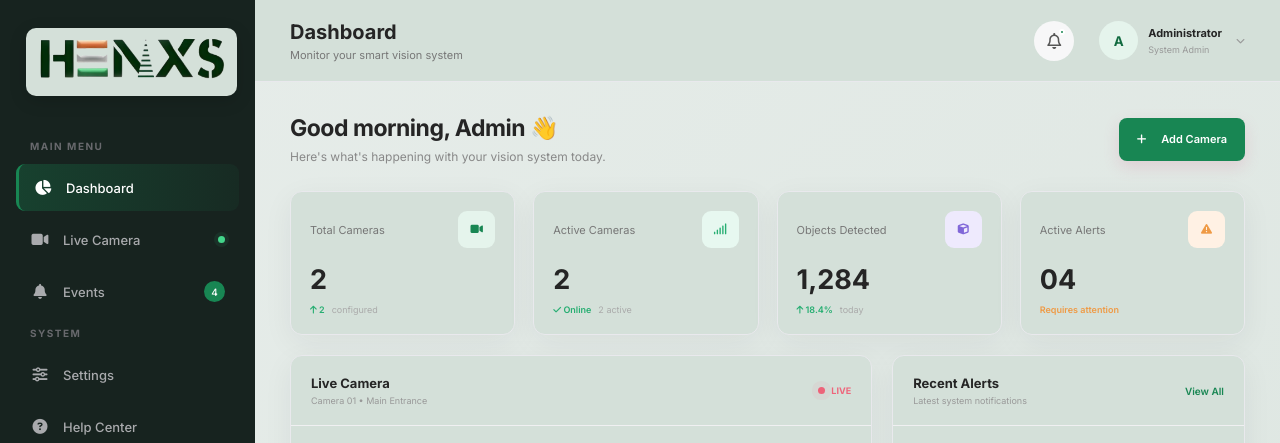
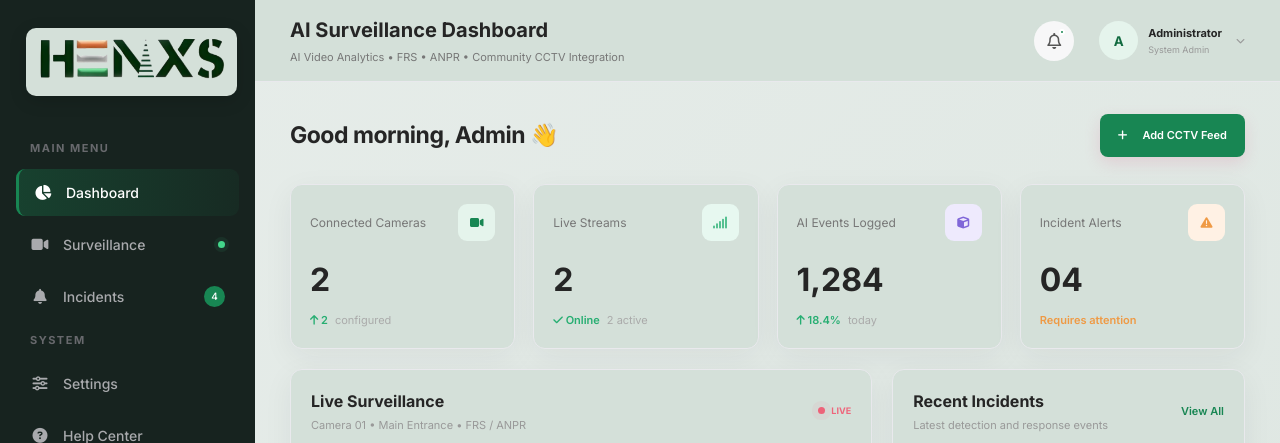
Before and after one commit to Devspy/Henxs_Web, a Flask app: page / in a window 1280 px wide. Shown: the top 443 px of the page. Run offline with Flask 3, Linux system fonts and the light colour scheme; the visitor is signed in with stand-in values (Sample User, id 1); data comes from the database, SQL or seed files in the repository.

Commit message:
changed the page design as per requirement

```diff
--- a/static/css/style.css
+++ b/static/css/style.css
@@ -36,6 +36,8 @@
 
 body {
     font-family: "Inter", sans-serif;
+    font-size: 16px;
+    line-height: 1.5;
     background: linear-gradient(135deg, #e7edea 0%, var(--background) 100%);
     color: var(--text);
 }
@@ -267,7 +269,7 @@ button {
 
 .menu-title {
     color: #68696d;
-    font-size: 10px;
+    font-size: 11px;
     font-weight: 700;
 
     letter-spacing: 1.5px;
@@ -297,7 +299,7 @@ button {
 
     text-decoration: none;
 
-    font-size: 13px;
+    font-size: 14px;
     font-weight: 500;
 
     border-radius: 9px;
@@ -716,7 +729,7 @@ button {
 
     color: #777;
 
-    font-size: 11px;
+    font-size: 12px;
 }
 
 .stat-icon {
@@ -751,7 +764,7 @@ button {
 }
 
 .stat-value {
-    font-size: 27px;
+    font-size: 32px;
     font-weight: 700;
 
     margin-top: 15px;
@@ -766,7 +779,7 @@ button {
 
     color: #aaa;
 
-    font-size: 9px;
+    font-size: 11px;
 }
 
 .positive {
@@ -807,18 +820,18 @@ button {
 }
 
 .card-header h3 {
-    font-size: 13px;
+    font-size: 16px;
 }
 
 .card-header p {
     color: #999;
-    font-size: 9px;
+    font-size: 11px;
     margin-top: 4px;
 }
 
 .card-header a {
     color: var(--primary);
-    font-size: 10px;
+    font-size: 11px;
     text-decoration: none;
     font-weight: 600;
 }
--- a/templates/index.html
+++ b/templates/index.html
@@ -4,7 +4,7 @@
     <meta charset="UTF-8">
     <meta name="viewport" content="width=device-width, initial-scale=1.0">
 
-    <title>Henux | Smart Vision</title>
+    <title>Henxs AI Vision | Intelligent Surveillance</title>
 
     <link rel="stylesheet" href="static/css/style.css">
 
@@ -27,7 +27,7 @@
     <aside class="sidebar">
 
         <div class="brand">
-            <img class="brand-logo" src="{{ url_for('static', filename='img/logo.png') }}" alt="Henux Smart Vision">
+            <img class="brand-logo" src="{{ url_for('static', filename='img/logo.png') }}" alt="Henxs AI Vision">
         </div>
 
         <div class="menu-title">MAIN MENU</div>
@@ -41,13 +41,13 @@
 
             <a href="{{ url_for('camera_overview') }}" class="nav-link">
                 <i class="fa-solid fa-video"></i>
-                <span>Live Camera</span>
+                <span>Surveillance</span>
                 <span class="live-dot"></span>
             </a>
 
             <a href="{{ url_for('events_page') }}" class="nav-link">
                 <i class="fa-solid fa-bell"></i>
-                <span>Events</span>
+                <span>Incidents</span>
                 <span class="badge">4</span>
             </a>
 
@@ -99,20 +99,20 @@
         <header class="topbar">
 
             <div class="mobile-brand">
-                <img class="mobile-brand-logo" src="{{ url_for('static', filename='img/logo.webp') }}" alt="Henux Smart Vision">
+                <img class="mobile-brand-logo" src="{{ url_for('static', filename='img/logo.png') }}" alt="Henxs AI Vision">
             </div>
 
             <div class="topbar-left">
-                <h2>Dashboard</h2>
-                <p>Monitor your smart vision system</p>
+                <h2>AI Surveillance Dashboard</h2>
+                <p>AI Video Analytics • FRS • ANPR • Community CCTV Integration</p>
             </div>
 
             <div class="topbar-right">
 
-                <button class="icon-button">
+                <a href="{{ url_for('events_page') }}" class="icon-button" aria-label="View incidents">
                     <i class="fa-regular fa-bell"></i>
                     <span class="notification-dot"></span>
-                </button>
+                </a>
 
                 <div class="profile-menu">
                     <button class="profile" id="profile-toggle" type="button" aria-expanded="false" aria-controls="account-menu">
@@ -150,13 +150,12 @@
             <div class="welcome">
 
                 <div>
-                    <h1 id="greeting">Good afternoon, Admin 👋</h1>
-                    <p>Here's what's happening with your vision system today.</p>
+                    <h1 id="greeting">Good afternoon, Command Center</h1>
                 </div>
 
                 <a href="{{ url_for('add_camera') }}" class="primary-button" style="text-decoration:none; display:inline-flex; align-items:center; gap:8px;">
                     <i class="fa-solid fa-plus"></i>
-                    Add Camera
+                    Add CCTV Feed
                 </a>
 
             </div>
@@ -169,7 +168,7 @@
                 <div class="stat-card">
 
                     <div class="stat-top">
-                        <span>Total Cameras</span>
+                        <span>Connected Cameras</span>
 
                         <div class="stat-icon pink">
                             <i class="fa-solid fa-video"></i>
@@ -191,7 +190,7 @@
                 <div class="stat-card">
 
                     <div class="stat-top">
-                        <span>Active Cameras</span>
+                        <span>Live Streams</span>
 
                         <div class="stat-icon green">
                             <i class="fa-solid fa-signal"></i>
@@ -213,7 +212,7 @@
                 <div class="stat-card">
 
                     <div class="stat-top">
-                        <span>Objects Detected</span>
+                        <span>AI Events Logged</span>
 
                         <div class="stat-icon purple">
                             <i class="fa-solid fa-cube"></i>
@@ -235,7 +234,7 @@
                 <div class="stat-card">
 
                     <div class="stat-top">
-                        <span>Active Alerts</span>
+                        <span>Incident Alerts</span>
 
                         <div class="stat-icon orange">
                             <i class="fa-solid fa-triangle-exclamation"></i>
@@ -267,8 +266,8 @@
                     <div class="card-header">
 
                         <div>
-                            <h3>Live Camera</h3>
-                            <p>Camera 01 • Main Entrance</p>
+                            <h3>Live Surveillance</h3>
+                            <p>Camera 01 • Main Entrance • FRS / ANPR</p>
                         </div>
 
                         <div class="camera-status">
@@ -340,8 +339,8 @@
                     <div class="card-header">
 
                         <div>
-                            <h3>Recent Alerts</h3>
-                            <p>Latest system notifications</p>
+                            <h3>Recent Incidents</h3>
+                            <p>Latest detection and response events</p>
                         </div>
 
                         <a href="#">View All</a>
@@ -358,8 +357,8 @@
                             </div>
 
                             <div class="alert-content">
-                                <strong>Unknown Person Detected</strong>
-                                <span>Camera 03 • 2 minutes ago</span>
+                                <strong>FRS: Unauthorised Face Match</strong>
+                                <span>Lobby Entry • 2 minutes ago</span>
                             </div>
 
                             <i class="fa-solid fa-chevron-right alert-arrow"></i>
@@ -370,12 +369,12 @@
                         <div class="alert-item">
 
                             <div class="alert-icon warning">
-                                <i class="fa-solid fa-box"></i>
+                                <i class="fa-solid fa-car"></i>
                             </div>
 
                             <div class="alert-content">
-                                <strong>Object Left Behind</strong>
-                                <span>Camera 01 • 8 minutes ago</span>
+                                <strong>ANPR: Blacklisted Vehicle Detected</strong>
+                                <span>Main Gate • 8 minutes ago</span>
                             </div>
 
                             <i class="fa-solid fa-chevron-right alert-arrow"></i>
@@ -390,8 +389,8 @@
                             </div>
 
                             <div class="alert-content">
-                                <strong>Camera Reconnected</strong>
-                                <span>Camera 06 • 14 minutes ago</span>
+                                <strong>AI Video Analytics: Suspicious Movement</strong>
+                                <span>Rear Corridor • 14 minutes ago</span>
                             </div>
 
                             <i class="fa-solid fa-chevron-right alert-arrow"></i>
@@ -406,8 +405,8 @@
                             </div>
 
                             <div class="alert-content">
-                                <strong>Security Scan Complete</strong>
-                                <span>System • 22 minutes ago</span>
+                                <strong>Response Automation: Incident Escalated</strong>
+                                <span>Security Center • 22 minutes ago</span>
                             </div>
 
                             <i class="fa-solid fa-chevron-right alert-arrow"></i>
@@ -429,8 +428,8 @@
                 <div class="card">
                     <div class="card-header">
                         <div>
-                            <h3>Camera Status</h3>
-                            <p>Overview of connected devices</p>
+                            <h3>CCTV Coverage</h3>
+                            <p>Overview of connected surveillance devices</p>
                         </div>
                         <button class="more-button">
                             <i class="fa-solid fa-ellipsis"></i>
@@ -473,8 +472,8 @@
                 <div class="card detection-card">
                     <div class="card-header">
                         <div>
-                            <h3>AI Detection</h3>
-                            <p>Today's detection summary</p>
+                            <h3>FRS & ANPR Detection</h3>
+                            <p>Today's recognition summary</p>
                         </div>
                         <button class="more-button">
                             <i class="fa-solid fa-ellipsis"></i>
@@ -497,19 +496,19 @@
 
                             <div>
                                 <span class="legend-dot pink-dot"></span>
-                                <span>People</span>
+                                <span>Faces</span>
                                 <strong>624</strong>
                             </div>
 
                             <div>
                                 <span class="legend-dot purple-dot"></span>
-                                <span>Vehicles</span>
+                                <span>Plates</span>
                                 <strong>382</strong>
                             </div>
 
                             <div>
                                 <span class="legend-dot blue-dot"></span>
-                                <span>Objects</span>
+                                <span>Alerts</span>
                                 <strong>278</strong>
                             </div>
 
@@ -527,7 +526,7 @@
 
             <footer>
 
-                <span>© 2026 Henux Smart Vision</span>
+                <span>© 2026 Henxs AI Vision</span>
 
                 <div>
                     <a href="#">Privacy</a>
```
Also changed, not shown: other parts of static/css/style.css (+23 -12 lines), templates/add_camera.html (+11 -11 lines), templates/camera_view.html (+11 -11 lines), templates/events.html (+11 -11 lines), templates/login.html (+6 -6 lines), templates/settings.html (+13 -9 lines).
